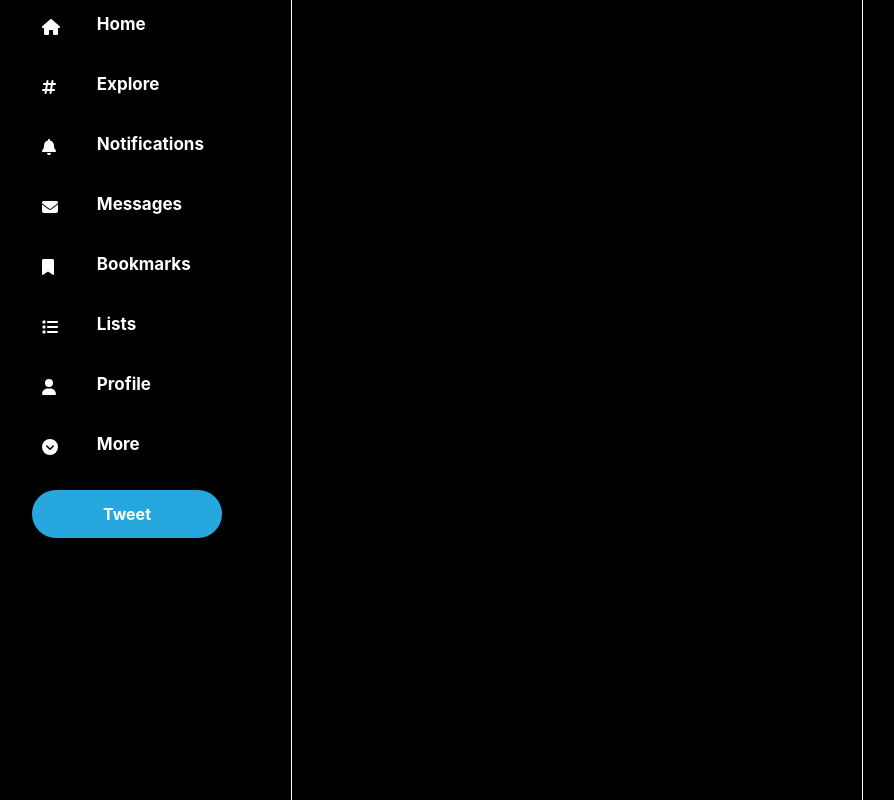
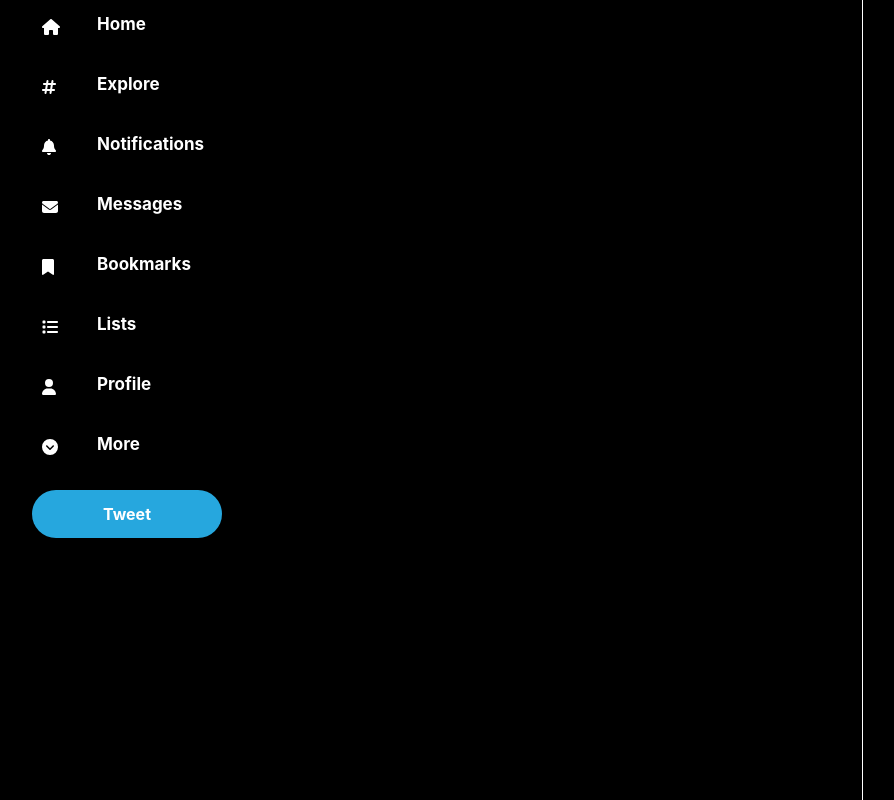
Before and after one commit to AtanasoskaBrankica/iwconnect-twitter-app, a React (Create React App) app: page / in a window 1280 px wide. Shown: the whole page, without its empty margins (63-957 px from the left). Built offline with nearby package versions, Linux system fonts and the light colour scheme.

Commit message:
Resolving conflits between master and add-navigation

```diff
--- a/src/containers/NavBar/NavBar.tsx
+++ b/src/containers/NavBar/NavBar.tsx
@@ -56,6 +56,5 @@
   Container: styled.nav`
     background: black;
     height: 100vh;
-    border-right: 1px solid white;
   `,
 };
```
